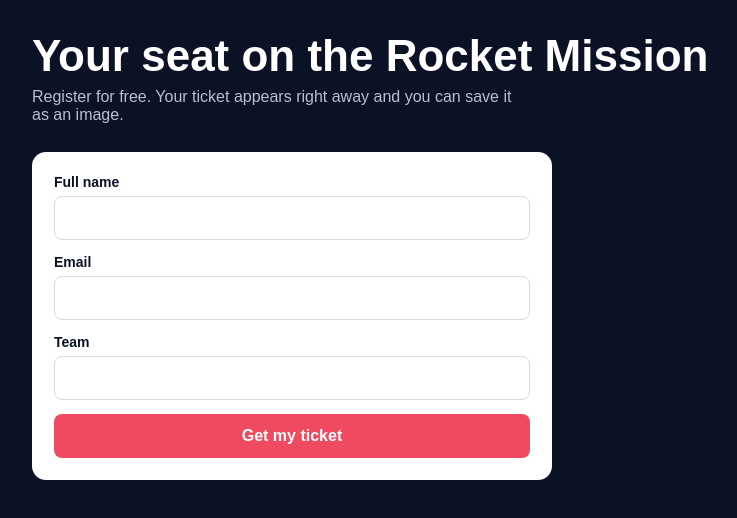
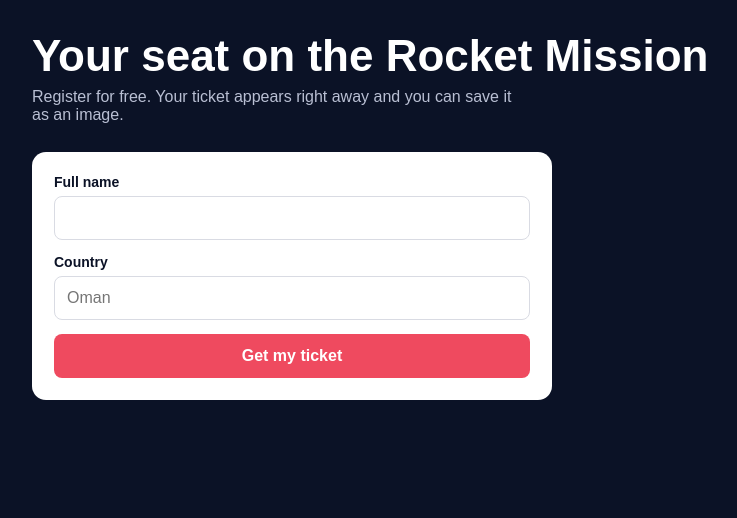
Before and after one commit to WsaanAlsalhi/Ofal-mission-ticket, a Next.js app: page / in a window 1280 px wide. Shown: the top 518 px of the page, without its empty margins (136-873 px from the left). Built offline with nearby package versions, Linux system fonts and the light colour scheme.

Commit message:
Update page.js

```diff
--- a/app/page.js
+++ b/app/page.js
@@ -21,7 +21,7 @@ function TicketCanvas({ row, onReady }) {
 }
 
 export default function Home() {
-  const [form, setForm] = useState({ name: "", email: "", team: "" });
+  const [form, setForm] = useState({ name: "", country: "" });
   const [current, setCurrent] = useState(null);
   const [mine, setMine] = useState([]);
   const [busy, setBusy] = useState(false);
@@ -61,7 +61,7 @@ export default function Home() {
 
   function another() {
     setCurrent(null);
-    setForm({ name: "", email: "", team: "" });
+    setForm({ name: "", country: "" });
   }
 
   return (
@@ -75,13 +75,9 @@ export default function Home() {
             <input required maxLength={60} value={form.name}
               onChange={(e) => setForm({ ...form, name: e.target.value })} />
           </label>
-          <label>Email
-            <input type="email" maxLength={100} value={form.email}
-              onChange={(e) => setForm({ ...form, email: e.target.value })} />
-          </label>
-          <label>Team
-            <input maxLength={40} value={form.team}
-              onChange={(e) => setForm({ ...form, team: e.target.value })} />
+          <label>Country
+            <input required maxLength={40} placeholder="Oman" value={form.country}
+              onChange={(e) => setForm({ ...form, country: e.target.value })} />
           </label>
           {error && <div className="error" role="alert">{error}</div>}
           <button disabled={busy}>{busy ? "Creating ticket..." : "Get my ticket"}</button>
```
